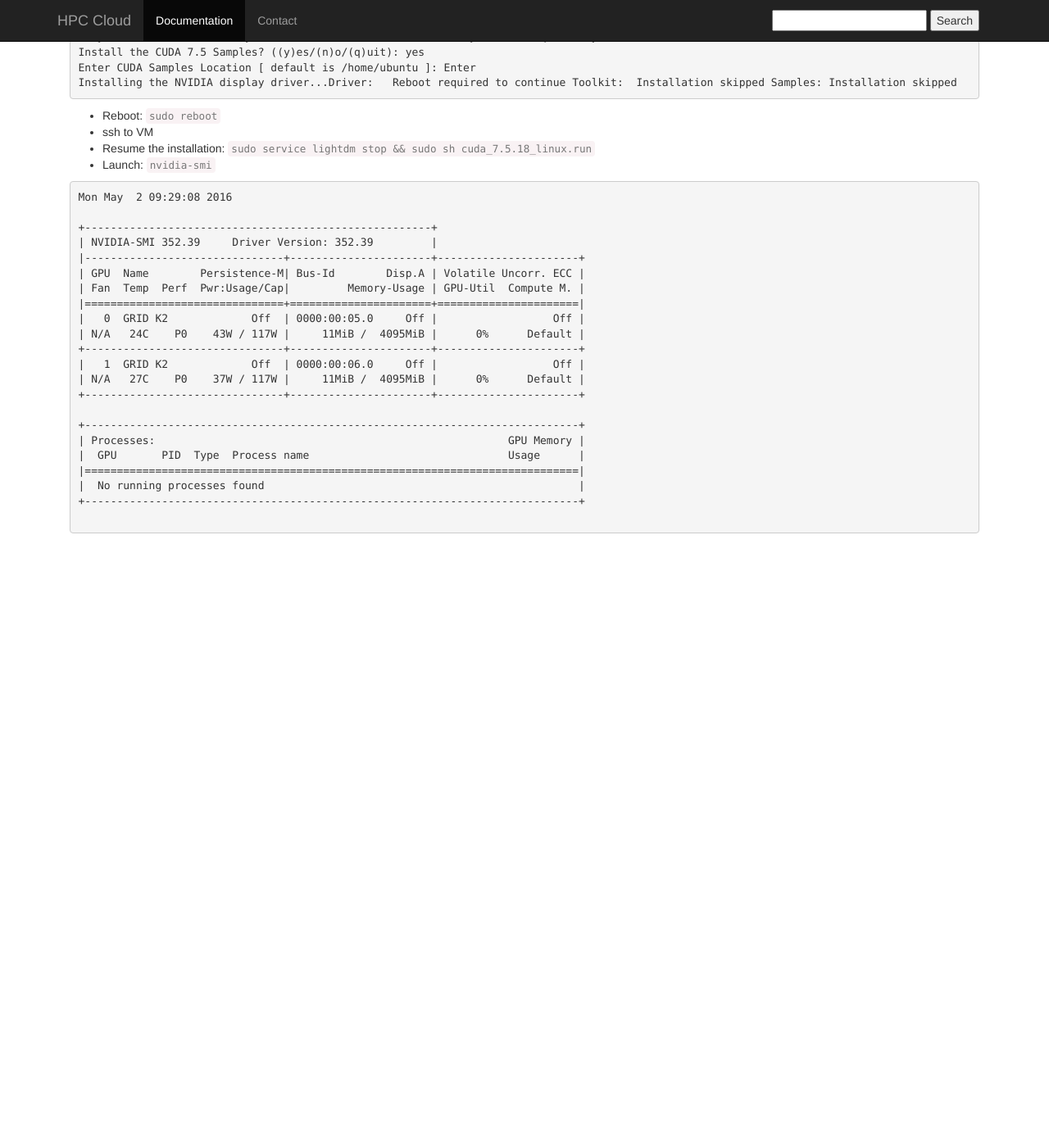
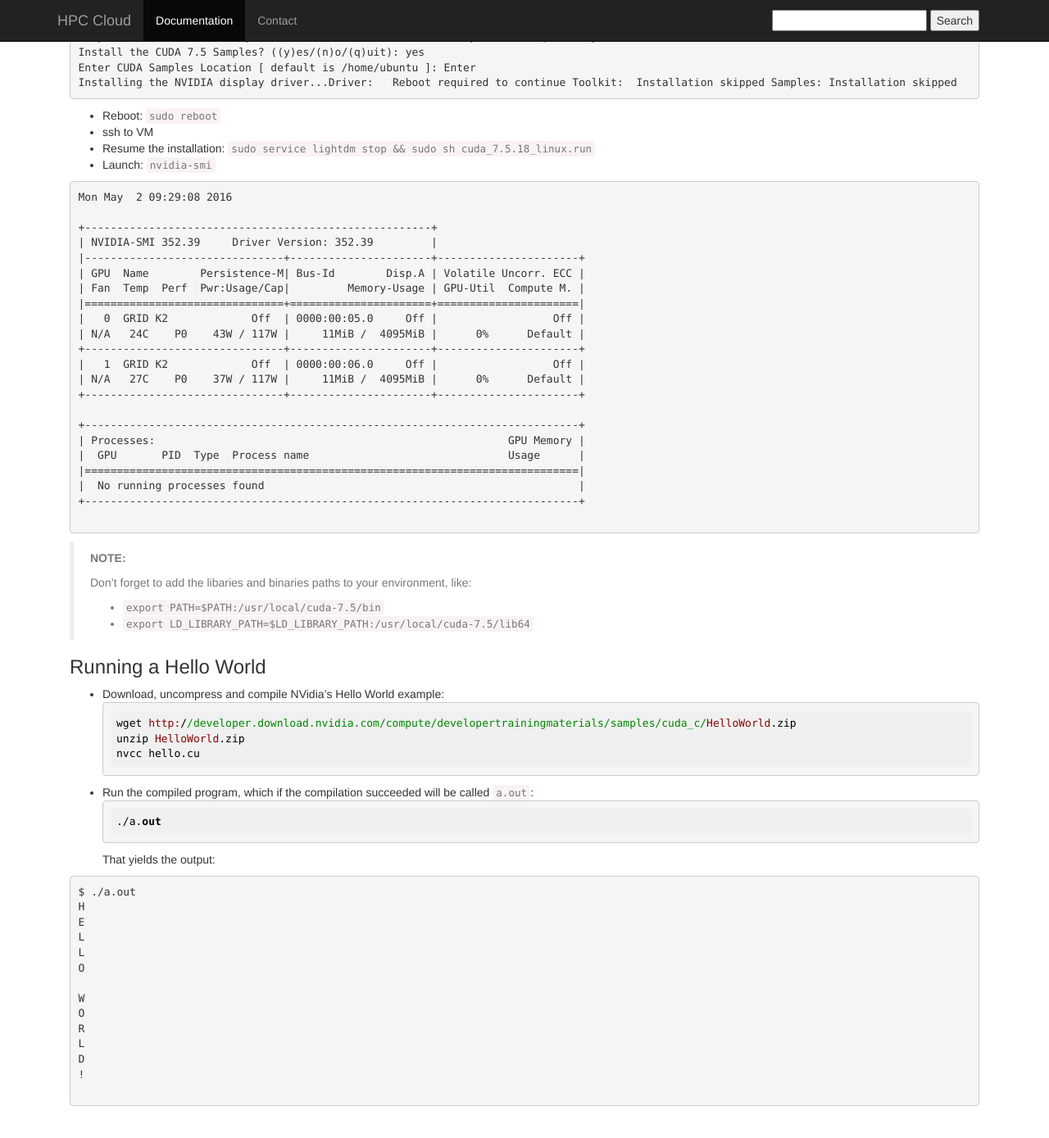
Before and after one commit to sara-nl/clouddocs, a Jekyll site: the page built from gpu-attach.markdown, in a window 1280 px wide and 1400 px high, scrolled down 3669 px. Shown: the top 1389 px of the window at 82% size. Built offline with Jekyll 4.4.1, drawn with Linux system fonts in a browser that asks for light colours; nearby versions of some CDN libraries; before the commit the page ends 4370 px from its top, so only the background shows below that.

Commit message:
GPU Hello World

````diff
--- a/gpu-attach.markdown
+++ b/gpu-attach.markdown
@@ -116,3 +116,41 @@ Mon May  2 09:29:08 2016
 +-----------------------------------------------------------------------------+
 
 </pre>
+
+>**NOTE:**
+>
+>Don't forget to add the libaries and binaries paths to your environment, like:
+> - `export PATH=$PATH:/usr/local/cuda-7.5/bin`
+> - `export LD_LIBRARY_PATH=$LD_LIBRARY_PATH:/usr/local/cuda-7.5/lib64`
+
+
+### Running a Hello World
+
+* Download, uncompress and compile NVidia's Hello World example:
+```bash
+wget http://developer.download.nvidia.com/compute/developertrainingmaterials/samples/cuda_c/HelloWorld.zip
+unzip HelloWorld.zip
+nvcc hello.cu
+```
+
+* Run the compiled program, which if the compilation succeeded will be called `a.out`:
+```bash
+./a.out
+```
+ That yields the output:
+
+ <pre>
+$ ./a.out
+H
+E
+L
+L
+O
+
+W
+O
+R
+L
+D
+!
+ </pre>
````
